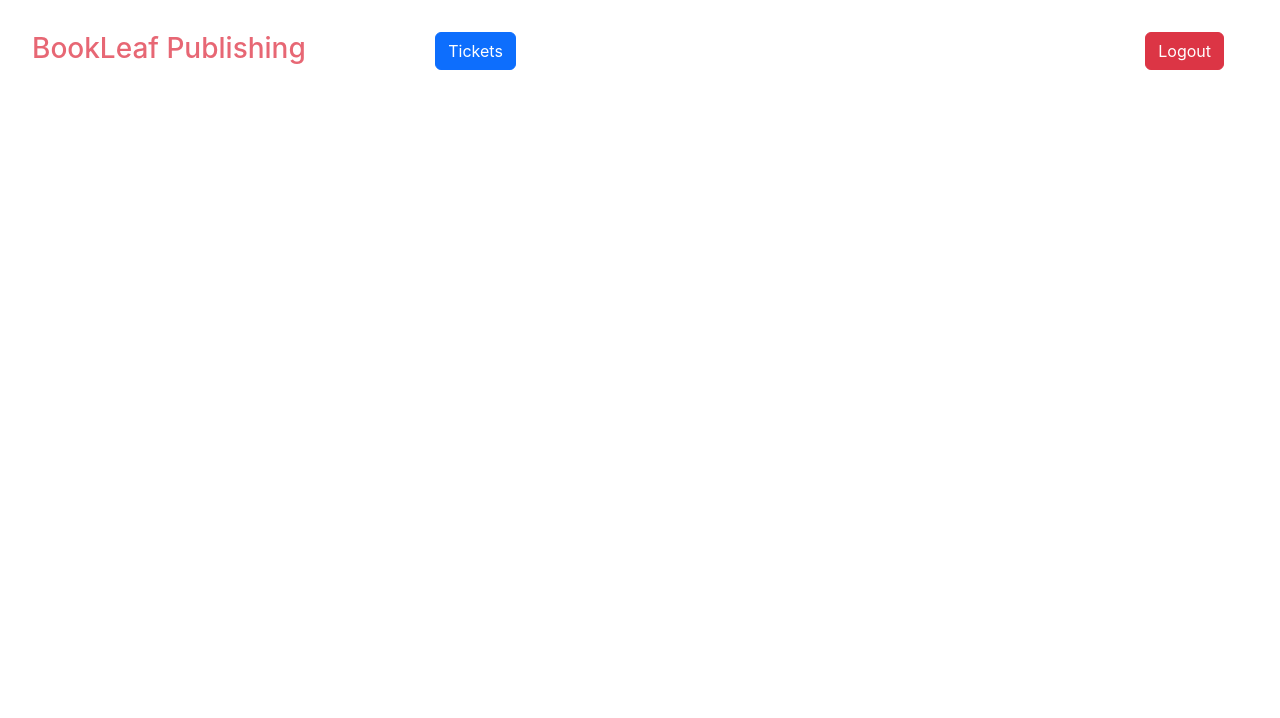
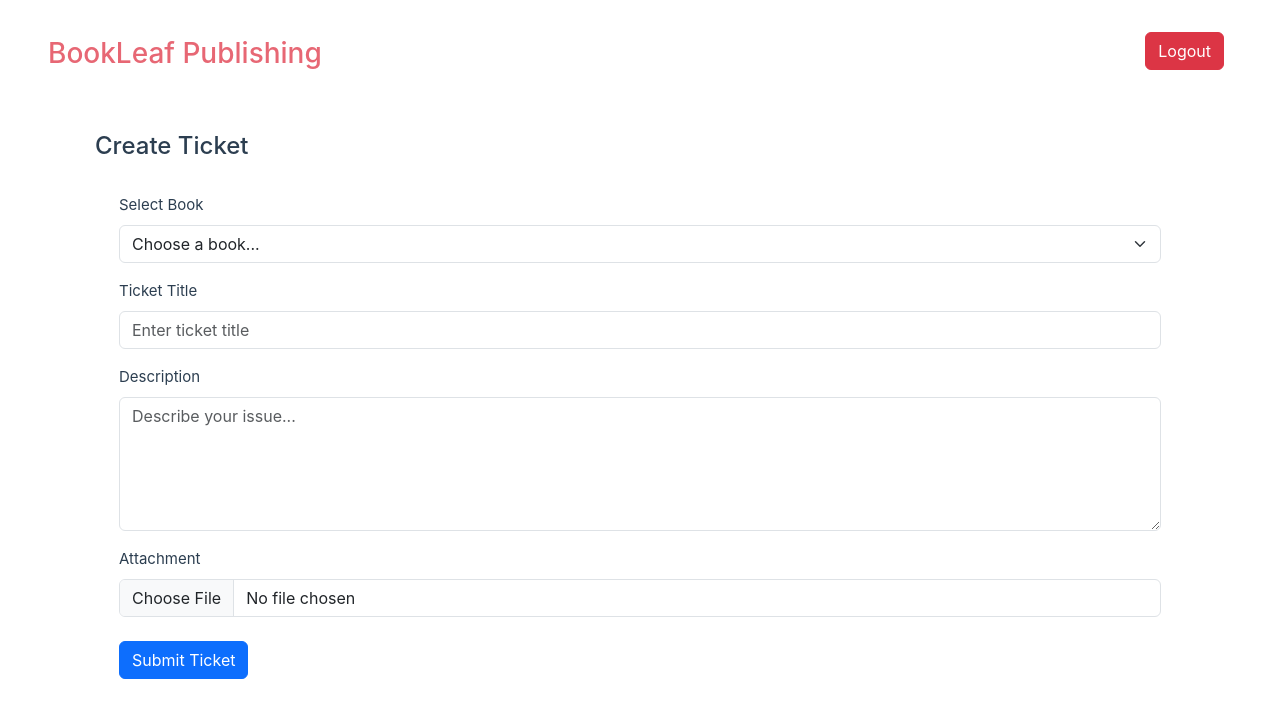
Before and after one commit to vikassrivastava18/Customer-support, a Vue app in the folder frontend/support/: page /create-ticket in a window 1280 px wide. Shown: the top 718 px of the page. Built offline with nearby package versions, Linux system fonts and the light colour scheme; sample sign-in values are in the browser's storage.

Commit message:
Add create ticket functionality

```diff
--- a/frontend/support/src/App.vue
+++ b/frontend/support/src/App.vue
@@ -1,11 +1,13 @@
 <script setup>
 import ErrorComponent from './components/ErrorComponent.vue';
 import HeaderComponent from './components/HeaderComponent.vue'
+import SuccessComponent from './components/SuccessComponent.vue'
 </script>
 
 <template>
 
   <HeaderComponent />
+  <SuccessComponent />
   <ErrorComponent />
 
   <main>
--- a/frontend/support/src/components/HeaderComponent.vue
+++ b/frontend/support/src/components/HeaderComponent.vue
@@ -1,9 +1,15 @@
 <template>
     <div class="d-flex justify-content-between">
+         <router-link to="/" class="nav-link text_white">
             <h3>BookLeaf Publishing</h3>
+         </router-link>
 
-            <div style="position: relative; right: 250px;">
-                <button type="button" class="btn btn-primary" >Tickets</button>
+
+        <div style="position: relative; right: 275px;">
+            <router-link to="/tickets" class="nav-link text_white">
+                Tickets
+            </router-link>
+
         </div>
         <div class="text-end" v-if="isAuthenticated">
             <button type="button" class="btn btn-danger me-4" @click="logout">Logout</button>
--- /dev/null
+++ b/frontend/support/src/components/SuccessComponent.vue
@@ -0,0 +1,66 @@
+<template>
+  <div
+    v-if="success.show"
+    class="position-fixed top-0 end-0 p-3"
+    style="z-index: 11"
+  >
+    <div class="toast show" role="alert" aria-live="assertive" aria-atomic="true">
+      <div class="toast-header">
+        <strong class="me-auto">{{ success.title }}</strong>
+        <small>Just now</small>
+        <button
+          type="button"
+          class="btn-close"
+          @click="close"
+        ></button>
+      </div>
+      <div class="toast-body" style="color: #000;">
+        {{ success.message }}
+      </div>
+    </div>
+  </div>
+</template>
+
+<script>
+import { computed, watch } from 'vue'
+import { useStore } from 'vuex'
+
+export default {
+  name: 'SuccessToastComponent',
+  setup() {
+    const store = useStore()
+
+    const success = computed(() => store.state.success.successToast)
+
+    // Auto-hide after 4 seconds
+    watch(
+      () => success.value?.timestamp,
+      () => {
+        if (success.value && success.value.show) {
+          setTimeout(() => {
+            store.dispatch('success/hideSuccess')
+          }, 4000)
+        }
+      }
+    )
+
+    const close = () => {
+      store.dispatch('success/hideSuccess')
+    }
+
+    return {
+      success,
+      close
+    }
+  }
+}
+</script>
+
+
+<style>
+.toast-header {
+    background-color: #d1ecf1;
+    color: #0c5460;
+    border-bottom: 1px solid #bee5eb;
+}
+</style>
--- a/frontend/support/src/router.js
+++ b/frontend/support/src/router.js
@@ -3,9 +3,10 @@ import HomePage from './views/HomePage.vue'
 
 
 const routes = [
-    //   { path: '/', component: HomePage, meta: { requiresAuth: true } },
-    { path: '/', component: HomePage},
-    { path: '/login', component: () => import('./views/LoginPage.vue') },
+    { path: '/', component: HomePage, meta: { requiresAuth: true } },
+    { path: '/login', component: () => import('./views/LoginPage.vue')},
+    { path: '/tickets', component: () => import('./views/TicketsPage.vue'), meta: { requiresAuth: true }},
+    { path: '/create-ticket', component: () => import('./views/CreateTicket.vue'), meta: { requiresAuth: true }},
 
 ]
 
@@ -14,17 +15,18 @@ const router = createRouter({
     routes,
 })
 
-// router.beforeEach((to, from, next) => {
-//   if (to.meta.requiresAuth) {
-//     const token = localStorage.getItem('Authentication-Token');
-//     if (token) {
-//       next(); // User is authenticated, allow access
-//     } else {
-//       next('/login'); // Redirect to login page if not authenticated
-//     }
-//   } else {
-//     next(); // No authentication required, allow access
-//   }
-// });
+
+router.beforeEach((to, from, next) => {
+  if (to.meta.requiresAuth) {
+    const token = localStorage.getItem('Authentication-Token');
+    if (token) {
+      next(); // User is authenticated, allow access
+    } else {
+      next('/login'); // Redirect to login page if not authenticated
+    }
+  } else {
+    next(); // No authentication required, allow access
+  }
+});
 
 export default router
--- a/frontend/support/src/store/index.js
+++ b/frontend/support/src/store/index.js
@@ -3,11 +3,13 @@ import { createStore } from 'vuex'
 
 import auth from './modules/auth'
 import error from './modules/error'
+import success from './modules/success'
 
 
 export default createStore({
   modules: {
     auth,
-    error
+    error,
+    success
   }
 })
--- /dev/null
+++ b/frontend/support/src/store/modules/success.js
@@ -0,0 +1,34 @@
+export default {
+  namespaced: true,
+  state: {
+    successToast: {
+      show: false,
+      title: 'Success',
+      message: '',
+      timestamp: null
+    }
+  },
+  mutations: {
+    SHOW_SUCCESS(state, payload) {
+      state.successToast.show = true
+      state.successToast.title = payload.title || 'Sucess'
+      state.successToast.message = payload.message
+      state.successToast.timestamp = Date.now()
+    },
+    HIDE_SUCCESS(state) {
+      state.successToast.show = false
+      state.successToast.message = ''
+    }
+  },
+  actions: {
+    showSucsess({ commit }, payload) {
+      commit('SHOW_SUCCESS', payload)
+    },
+    hideSuccess({ commit }) {
+      commit('HIDE_SUCCESS')
+    }
+  },
+  getters: {
+    sucessToast: (state) => state.successToast
+  }
+}
--- /dev/null
+++ b/frontend/support/src/views/CreateTicket.vue
@@ -0,0 +1,97 @@
+<template>
+    <section class="p-4 mt-4 container">
+
+        <h4>Create Ticket</h4>
+
+        <form class="p-4" @submit.prevent="submitTicket">
+
+            <!-- Book Select -->
+            <div class="mb-3">
+                <label for="bookSelect" class="form-label">Select Book</label>
+
+                <select class="form-select" id="bookSelect" v-model="form.book_id" required>
+                    <option disabled value="">Choose a book...</option>
+                    <option value="1">The Great Gatsby</option>
+                    <option value="3">To Kill a Mockingbird</option>
+                </select>
+            </div>
+
+            <!-- Ticket Title -->
+            <div class="mb-3">
+                <label for="ticketTitle" class="form-label">Ticket Title</label>
+
+                <input type="text" class="form-control" id="ticketTitle" placeholder="Enter ticket title"
+                    v-model="form.title" required />
+            </div>
+
+            <!-- Description -->
+            <div class="mb-3">
+                <label for="description" class="form-label">Description</label>
+
+                <textarea class="form-control" id="description" rows="5" placeholder="Describe your issue..."
+                    v-model="form.description" required></textarea>
+            </div>
+
+            <!-- File Attachment -->
+            <div class="mb-4">
+                <label for="attachment" class="form-label">Attachment</label>
+
+                <input class="form-control" type="file" id="attachment" @change="handleFileUpload" />
+            </div>
+
+            <!-- Submit Button -->
+            <button type="submit" class="btn btn-primary">
+                Submit Ticket
+            </button>
+
+        </form>
+
+    </section>
+</template>
+
+<script setup>
+import { baseUrl } from '@/config'
+import { onMounted, getCurrentInstance, ref } from 'vue'
+import { reactive } from 'vue'
+
+
+
+const instance = getCurrentInstance()
+const proxy = instance && instance.proxy
+
+const form = reactive({
+    book_id: '',
+    title: '',
+    description: '',
+    attachment: null
+})
+
+const handleFileUpload = (event) => {
+    form.attachment = event.target.files[0]
+}
+
+const submitTicket = async () => {
+    try {
+        const url = baseUrl + "/create-ticket"
+        const formData = new FormData()
+        formData.append('book', 1)
+        formData.append('query', form.title)
+        // formData.append('description', form.description)
+
+        const response = await proxy.$axios.post(
+            url,
+            formData
+        )
+
+
+        proxy.$store.dispatch('success/showSucsess', {
+            title: 'Update Successful',
+            message: 'Item updated successfully.'
+        })
+
+    } catch (error) {
+        console.error('Error creating ticket:', error)
+        alert('Failed to submit ticket')
+    }
+}
+</script>
--- /dev/null
+++ b/frontend/support/src/views/TicketsPage.vue
@@ -0,0 +1,57 @@
+<template>
+    <section class="p-4 mt-4 container">
+        <h4>My Tickets
+            <router-link to="/create-ticket"
+                style="display: inline; background-color: #fff;"
+                class="p-2 pb-3 ms-3">
+
+                    <img src="../assets/create.png" width="40" alt="Create new ticket">
+
+            </router-link>
+
+        </h4>
+        <div class="d-flex flex-row mb-3">
+            <div v-for="ticket in tickets" :key="ticket.id" class="card mt-4 mx-4" style="width: 18rem;">
+                <div class="card-body">
+                    <h5 class="card-title"><b>Book</b>: {{ ticket.book }}</h5>
+                    <p><b>Query</b>: {{ ticket.query }}</p>
+                </div>
+            </div>
+        </div>
+    </section>
+</template>
+
+<script setup>
+import { baseUrl } from '@/config'
+import { onMounted, getCurrentInstance, ref } from 'vue'
+
+const instance = getCurrentInstance()
+const proxy = instance && instance.proxy
+const tickets = ref([])
+
+
+onMounted(() => {
+    getTickets()
+})
+
+
+async function getTickets() {
+    const url = baseUrl + '/tickets'
+    try {
+
+        const res = await proxy.$axios.get(url)
+        console.log("Tickets data: ", res);
+        tickets.value = res.data
+
+    } catch (error) {
+        console.error('Error:', error.message)
+    }
+}
+</script>
+
+<style>
+.container {
+    border: 1px solid #fff;
+    min-height: 75vh;
+}
+</style>
```
Also changed, not shown: frontend/support/src/assets/create.png (added). Lines whose indentation alone changed are shown as unchanged.
